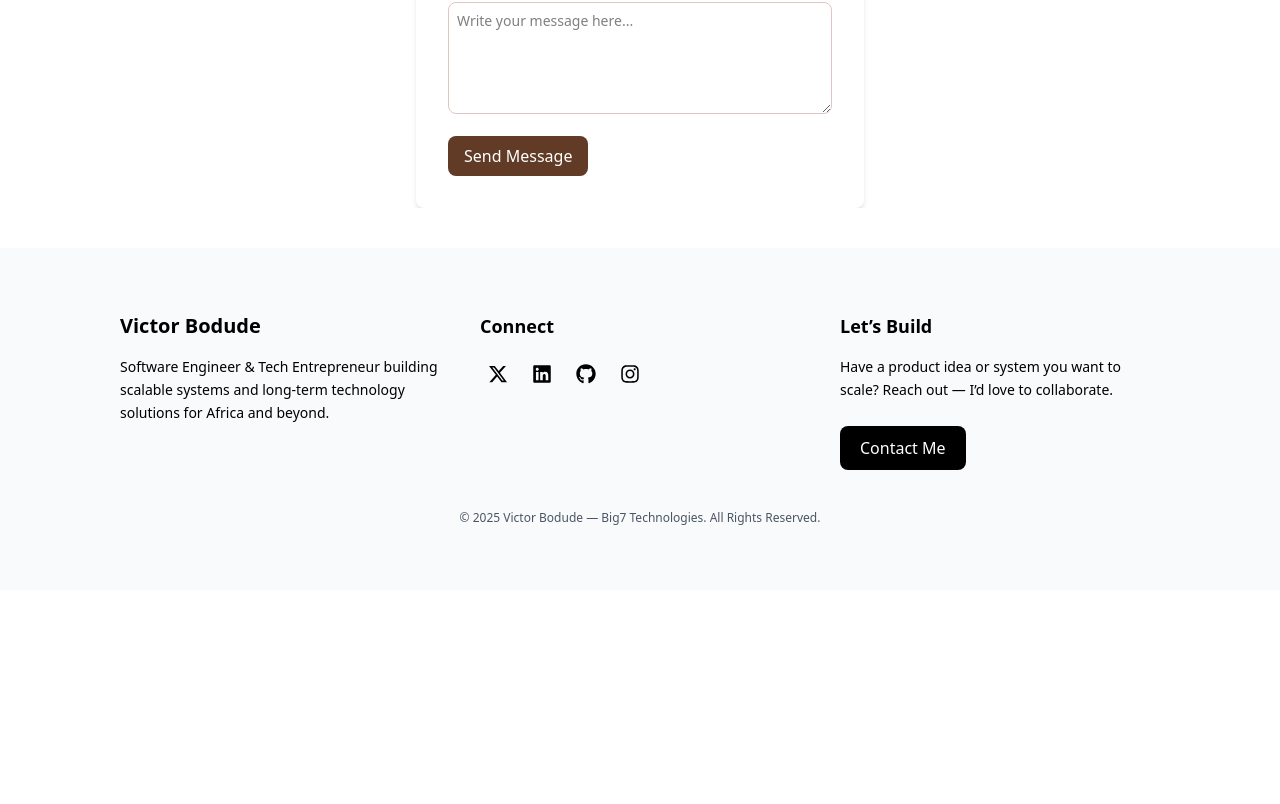
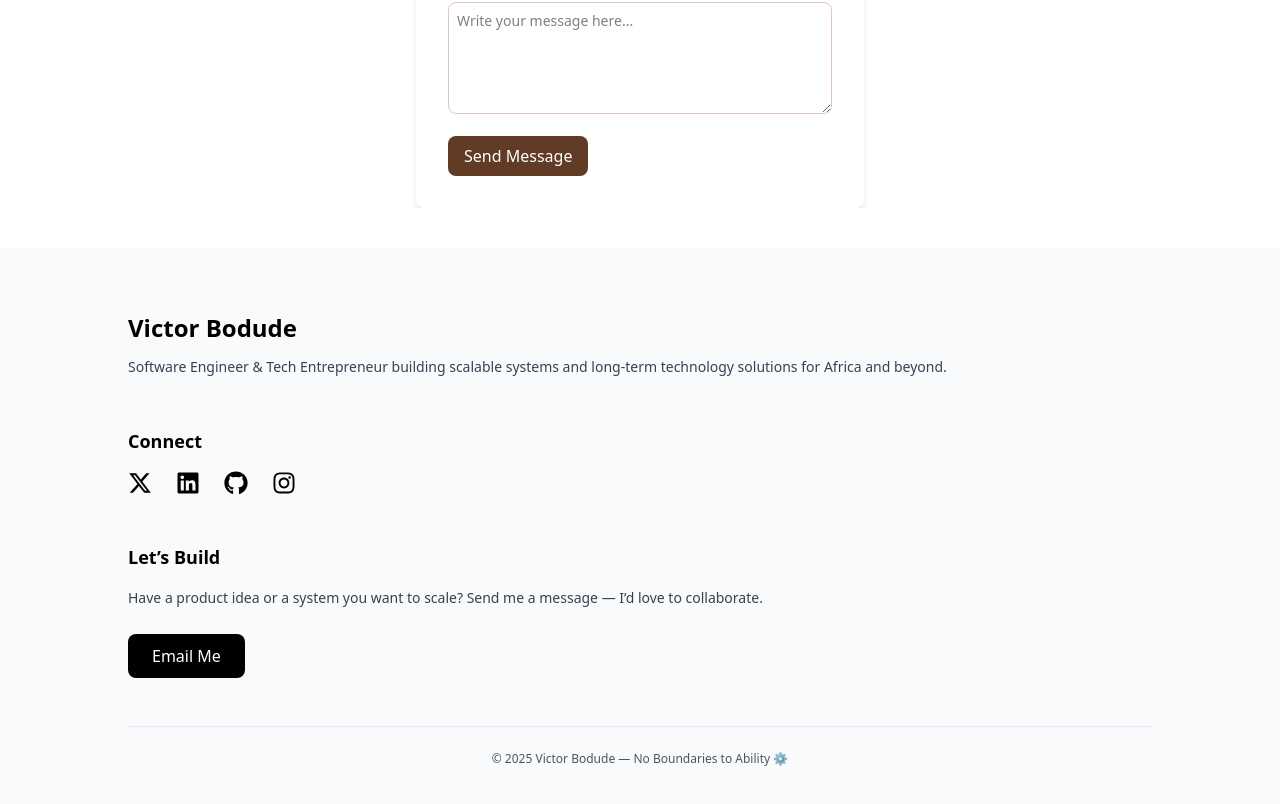
Before and after one commit to vobzzartt/my_portfolio, a React (Vite) app: page / in a window 1280 px wide. Shown: the part 4424-5228 px from the top of the page. Before the commit the page ends 5014 px from the top, so only its background shows below. Built offline with nearby package versions, Linux system fonts and the light colour scheme.

Commit message:
Update Footer.jsx

```diff
--- a/src/Components/Sections/Footer.jsx
+++ b/src/Components/Sections/Footer.jsx
@@ -1,92 +1,88 @@
 import React from 'react';
 import { FaXTwitter, FaLinkedin, FaGithub, FaInstagram } from 'react-icons/fa6';
-import { Link } from "react-router-dom";
 
 export default function Footer() {
   return (
     <footer
-      className="max-w-full overflow-x-hidden bg-gray-50 text-black py-16 mt-10 px-5 lg:px-30 md:px-20"
+      className="max-w-full overflow-x-hidden bg-gray-50 text-black py-16 mt-10 px-6"
       id="footer"
     >
-      {/* Main Footer Sections */}
-      <div className="max-w-7xl mx-auto grid grid-cols-1 md:grid-cols-3 gap-10">
+      <div className="max-w-5xl mx-auto flex flex-col gap-12">
 
-        {/* Identity + Short Mission */}
-        <div className="flex flex-col items-start gap-4">
-          <h2 className="text-xl font-semibold">Victor Bodude</h2>
+        {/* Identity */}
+        <div className="flex flex-col gap-3">
+          <h2 className="text-2xl font-semibold">Victor Bodude</h2>
 
-          <p className="text-sm leading-relaxed">
-            Software Engineer & Tech Entrepreneur building scalable systems
-            and long-term technology solutions for Africa and beyond.
+          <p className="text-sm leading-relaxed text-gray-700">
+            Software Engineer & Tech Entrepreneur building scalable systems and
+            long-term technology solutions for Africa and beyond.
           </p>
         </div>
 
         {/* Socials */}
-        <div className="flex flex-col items-start gap-4">
+        <div className="flex flex-col gap-4">
           <h3 className="text-lg font-semibold">Connect</h3>
 
-          <div className="flex flex-wrap space-x-2">
-
+          <div className="flex items-center gap-6">
             <a
               href="https://x.com/vobzzartt"
               target="_blank"
               rel="noopener noreferrer"
-              className="text-black hover:bg-gray-200 p-2 rounded-full transition"
+              className="text-black hover:opacity-70 transition"
             >
-              <FaXTwitter size={20} />
+              <FaXTwitter size={24} />
             </a>
 
             <a
               href="https://www.linkedin.com/in/victorbodude"
               target="_blank"
               rel="noopener noreferrer"
-              className="text-black hover:bg-gray-200 p-2 rounded-full transition"
+              className="text-black hover:opacity-70 transition"
             >
-              <FaLinkedin size={20} />
+              <FaLinkedin size={24} />
             </a>
 
             <a
               href="https://github.com/vobzzartt"
               target="_blank"
               rel="noopener noreferrer"
-              className="text-black hover:bg-gray-200 p-2 rounded-full transition"
+              className="text-black hover:opacity-70 transition"
             >
-              <FaGithub size={20} />
+              <FaGithub size={24} />
             </a>
 
             <a
               href="https://instagram.com/vobzzartt"
               target="_blank"
               rel="noopener noreferrer"
-              className="text-black hover:bg-gray-200 p-2 rounded-full transition"
+              className="text-black hover:opacity-70 transition"
             >
-              <FaInstagram size={20} />
+              <FaInstagram size={24} />
             </a>
-
           </div>
         </div>
 
         {/* CTA */}
-        <div className="flex flex-col items-start gap-4">
+        <div className="flex flex-col gap-4">
           <h3 className="text-lg font-semibold">Let’s Build</h3>
 
-          <p className="text-sm leading-relaxed">
-            Have a product idea or system you want to scale?
-            Reach out — I’d love to collaborate.
+          <p className="text-sm leading-relaxed text-gray-700">
+            Have a product idea or a system you want to scale?
+            Send me a message — I’d love to collaborate.
           </p>
 
           <a
             href="mailto:victorbodude@gmail.com"
-            className="inline-block mt-2 px-5 py-2.5 bg-black text-white rounded-lg hover:bg-gray-800 transition"
+            className="inline-block w-fit mt-2 px-6 py-2.5 bg-black text-white rounded-lg hover:bg-gray-800 transition"
           >
-            Contact Me
+            Email Me
           </a>
         </div>
-      </div>
 
-      {/* Bottom Bar */}
-      <div className="text-center text-xs text-gray-600 mt-10">
-        © {new Date().getFullYear()} Victor Bodude — Big7 Technologies. All Rights Reserved.
+        {/* Copyright */}
+        <div className="text-center text-xs text-gray-600 pt-6 border-t border-gray-200">
+          © {new Date().getFullYear()} Victor Bodude — No Boundaries to Ability ⚙️
+        </div>
       </div>
     </footer>
   );
```
